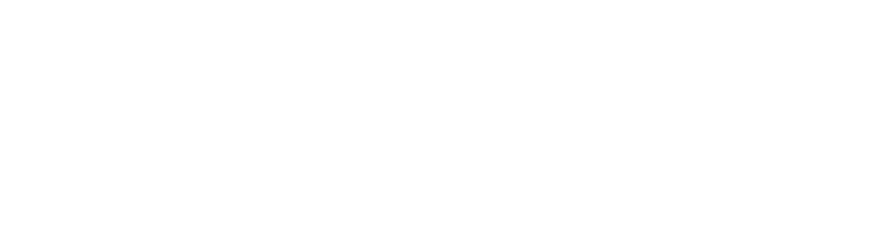
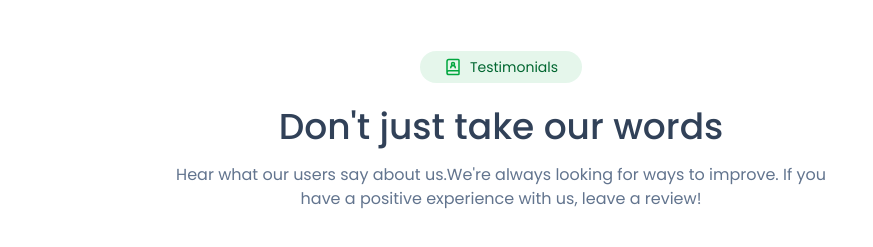
Before and after one commit to vikasvkori1290/cv.ai, a React (Vite) app in the folder client/: page / in a window 1280 px wide. Shown: the part 1375-1622 px from the top of the page, without its empty margins (139-1012 px from the left). Before the commit the page ends 1426 px from the top, so only its background shows below. Built offline with nearby package versions, Linux system fonts and the light colour scheme.

Commit message:
Testimonials

```diff
--- /dev/null
+++ b/client/src/components/home/Testimonial.jsx
@@ -0,0 +1,19 @@
+import React from 'react';
+import Title from './Title';
+import { BookUserIcon } from 'lucide-react';
+const Testimonial = () => {
+    return(
+        <div id='testimonials' className='flex flex-col items-center my-10 scroll-mt-12'>
+            <div className="flex items-center gap-2 text-sm text-green-800 bg-green-600 bg-green-600/10  rounded-full px-6 py-1.5">
+            <BookUserIcon className="size-4.5 stroke-green-600" />
+            <span>Testimonials</span>
+        </div>
+        <Title title="Don't just take our words" description="Hear what our users say about us.We're always looking for ways to improve. If you have a positive experience with us, leave a review!" />
+
+
+
+        </div>
+    )
+}
+
+export default Testimonial;
--- a/client/src/pages/Home.jsx
+++ b/client/src/pages/Home.jsx
@@ -2,6 +2,8 @@ import React from 'react'
 import Banner from '../components/home/Banner'
 import Hero from '../components/home/Hero'
 import Features from '../components/home/Features'
+import Testimonial from '../components/home/Testimonial';
+
 
 const Home = () => {
   return (
@@ -9,6 +11,7 @@ const Home = () => {
         <Banner/>
         <Hero/>
         <Features/>
+        <Testimonial/>
     </div>
   )
 }
```
